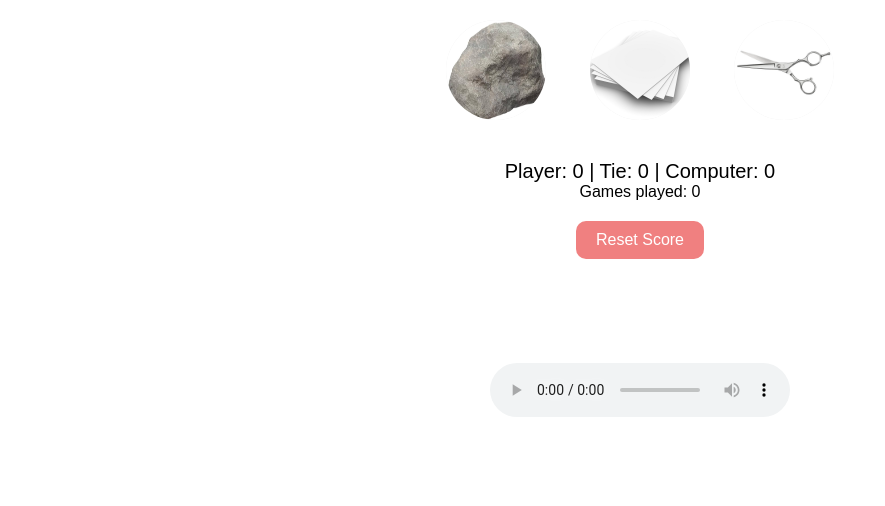
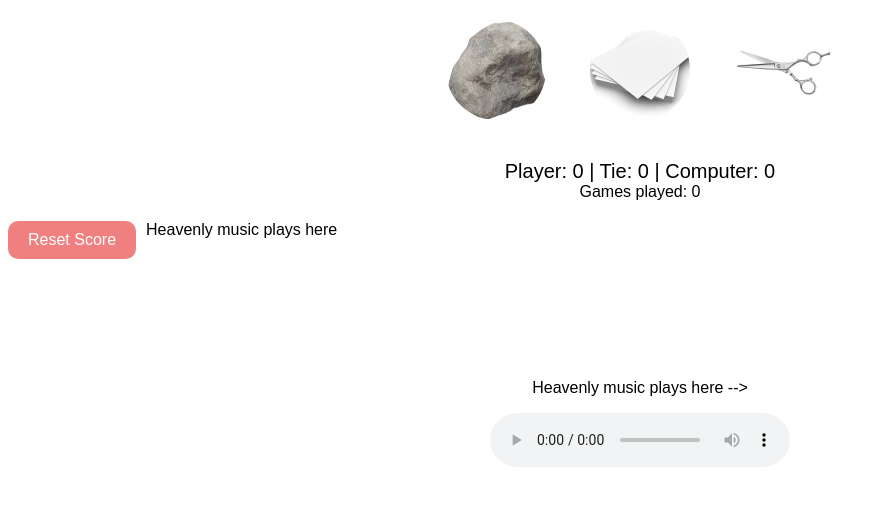
Before and after one commit to ENRIQUEEEEEEEE/Rock-Paper-Scissors-that-works, a plain HTML site: page index.html in a window 1280 px wide. Shown: the part 98-604 px from the top of the page, without its empty margins (0-885 px from the left). Drawn offline with Linux system fonts and the light colour scheme.

Commit message:
Update index.html
je fais un test t'inquiete

```diff
--- a/index.html
+++ b/index.html
@@ -59,6 +59,11 @@
         color: white;
         font-size: 16px;
       }
+
+      .container {
+        display: flex;
+        align-items: center;
+        gap: 10px;
     </style>
   </head>
   <body>
@@ -85,13 +90,17 @@
      <div id="parties">Games played: 0</div>
 
     <!-- Bouton reset -->
-    <button id="reset" onclick="resetScore()">Reset Score</button>
-
+    <div class="container">
+      <div class="bouton"> <button id="reset" onclick="resetScore()">Reset Score</button> </div>
+      <div class="texte">Heavenly music plays here</div>
+    </div>
     <!--Image qui change-->
     <div>
     <img id="resultImage" src="" style="margin-top: 100px; width:200px; height:auto;" >
     </div>
-
+    <p class="texte">
+      Heavenly music plays here -->
+    </p>
     <!--Audio mystique-->
     <div>
       <audio controls>
```
